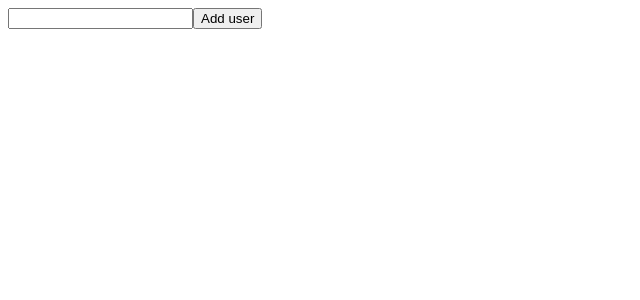
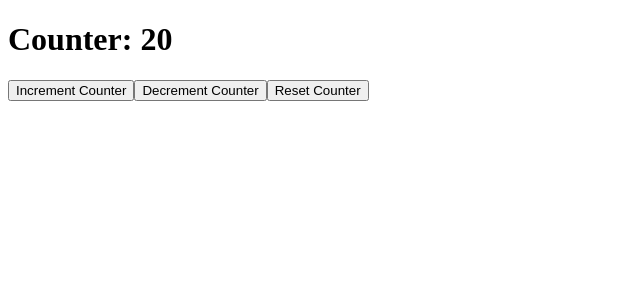
Before and after one commit to cicciocara/React-exercises, a React (Create React App) app in the folder react-exercises/: page / in a window 1280 px wide. Shown: the top 300 px of the page, without its empty margins (0-640 px from the left). Built offline with nearby package versions, Linux system fonts and the light colour scheme.

Commit message:
feat/exercise custom-hooks-01 completed

```diff
--- a/react-exercises/src/App.js
+++ b/react-exercises/src/App.js
@@ -38,7 +38,7 @@ export class App extends React.Component {
   render() {
     return (
       <div>
-        <GitHubUserList />
+        <Counter initialValue={20} />
       </div>
     );
   }
--- a/react-exercises/src/Counter.js
+++ b/react-exercises/src/Counter.js
@@ -4,23 +4,17 @@
    and clears it when the component unmounts. */
 
 import React, { useEffect, useState } from 'react';
+import { UseCounter } from './UseCounter';
 
-export function Counter() {
-  const [count, setCount] = useState(0);
-
-  useEffect(() => {
-    const interval = setInterval(() => {
-      setCount((c) => c + 1);
-    }, 1000);
-
-    return () => {
-      clearInterval(interval);
-    };
-  }, [count]);
+export function Counter({ initialValue }) {
+  const { counter, IncrementCounter, DecrementCounter, ResetCounter } = UseCounter(initialValue);
 
   return (
     <div>
-      <h1>Count: {count}</h1>
+      <h1>Counter: {counter}</h1>
+      <button onClick={IncrementCounter}>Increment Counter</button>
+      <button onClick={DecrementCounter}>Decrement Counter</button>
+      <button onClick={ResetCounter}>Reset Counter</button>
     </div>
   );
 }
--- /dev/null
+++ b/react-exercises/src/UseCounter.js
@@ -0,0 +1,29 @@
+/*Create a custom hook useCounter that keeps
+track of the state of a counter, and returns
+the current value of the counter as well as
+three functions to increment, decrement and reset the counter. */
+
+import { useCallback, useState } from 'react';
+
+export function UseCounter(initialValue) {
+  const [counter, setCounter] = useState(initialValue);
+
+  const IncrementCounter = useCallback(function IncrementCounter() {
+    setCounter((c) => c + 1);
+  }, []);
+
+  const DecrementCounter = useCallback(function DecrementCounter() {
+    setCounter((c) => c - 1);
+  }, []);
+
+  const ResetCounter = useCallback(function ResetCounter() {
+    setCounter(initialValue);
+  }, []);
+
+  return {
+    counter: counter,
+    IncrementCounter,
+    DecrementCounter,
+    ResetCounter,
+  };
+}
```
